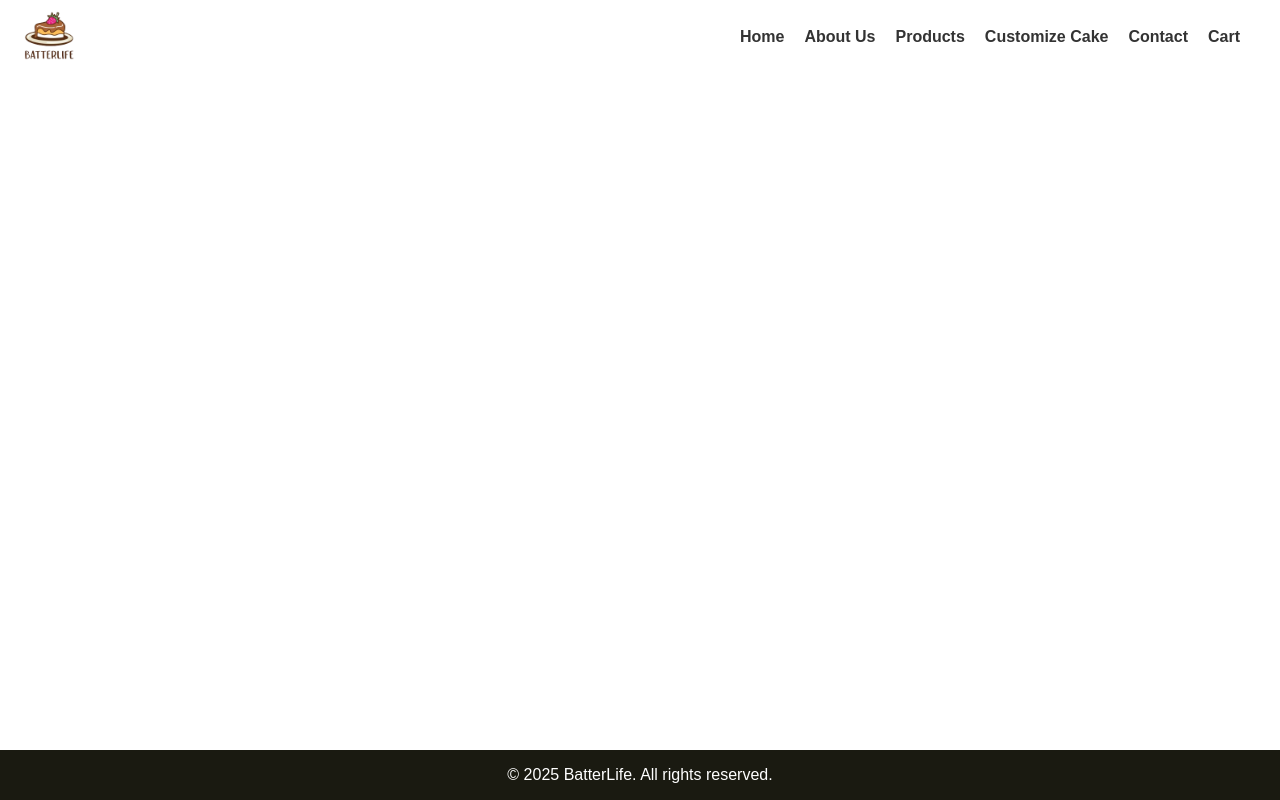
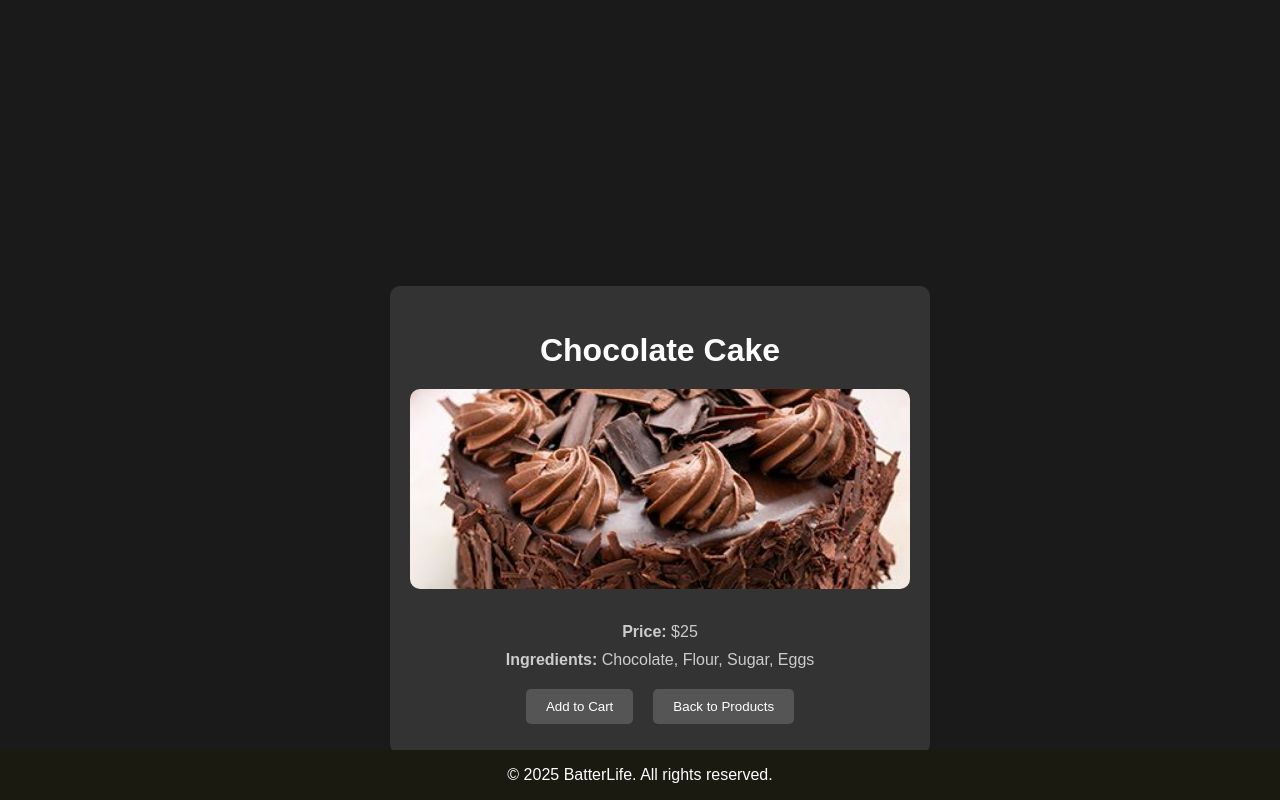
Before and after one commit to AndraSmarandache/batterlife, a React (Create React App) app: page /product/1 in a window 1280 px wide. Built offline with nearby package versions, Linux system fonts and the light colour scheme.

Commit message:
Initial product page

```diff
--- a/src/App.js
+++ b/src/App.js
@@ -8,6 +8,7 @@ import Contact from './components/Contact';
 import Cart from './components/Cart';
 import Header from './components/Header';
 import Footer from './components/Footer';
+import ProductDetails from './components/ProductDetails';
 import './App.css';
 
 function App() {
@@ -20,6 +21,8 @@ function App() {
             <Route path="/" element={<Home />} />
             <Route path="/about" element={<About />} />
             <Route path="/products" element={<Products />} />
+            <Route path="/" element={<Products />} />
+            <Route path="/product/:id" element={<ProductDetails />} />
             <Route path="/custom-cake" element={<CustomCake />} />
             <Route path="/contact" element={<Contact />} />
             <Route path="/cart" element={<Cart />} />
--- /dev/null
+++ b/src/components/ProductDetails.css
@@ -0,0 +1,55 @@
+.product-details {
+    padding-top: 120px;
+    padding-left: 20px;
+    padding-right: 20px;
+    color: white;
+    background-color: #1a1a1a;
+    min-height: 100vh;
+    display: flex;
+    justify-content: center;
+    align-items: center;
+  }
+
+  .details-content {
+    background: #333;
+    padding: 20px;
+    border-radius: 10px;
+    max-width: 500px;
+    width: 100%;
+    text-align: center;
+    color: white;
+  }
+
+  .details-content img {
+    width: 100%;
+    height: 200px;
+    object-fit: cover;
+    border-radius: 10px;
+    margin-bottom: 20px;
+  }
+
+  .details-content h2 {
+    font-size: 2rem;
+    margin-bottom: 20px;
+  }
+
+  .details-content p {
+    font-size: 1rem;
+    margin: 10px 0;
+    color: #ccc;
+  }
+
+  .details-content button {
+    padding: 10px 20px;
+    background-color: #555;
+    color: white;
+    border: none;
+    border-radius: 5px;
+    cursor: pointer;
+    transition: background-color 0.3s ease;
+    margin: 10px;
+  }
+
+  .details-content button:hover {
+    background-color: #777;
+  }
--- /dev/null
+++ b/src/components/ProductDetails.js
@@ -0,0 +1,44 @@
+import React from 'react';
+import { useParams, useNavigate } from 'react-router-dom';
+import './ProductDetails.css';
+
+function ProductDetails() {
+  const { id } = useParams();
+  const navigate = useNavigate();
+
+  const products = [
+    { id: 1, name: 'Chocolate Cake', category: 'cakes', price: 25, image: '/images/chocolate-cake.jpg', ingredients: ['Chocolate', 'Flour', 'Sugar', 'Eggs'] },
+    { id: 2, name: 'Strawberry Tart', category: 'pastries', price: 15, image: '/images/strawberry-tart.jpg', ingredients: ['Strawberries', 'Cream', 'Pastry'] },
+    { id: 3, name: 'Vanilla Cupcake', category: 'cakes', price: 5, image: '/images/vanilla-cupcake.jpg', ingredients: ['Vanilla', 'Flour', 'Sugar', 'Eggs'] },
+    { id: 4, name: 'Almond Cookies', category: 'cookies', price: 10, image: '/images/almond-cookies.jpg', ingredients: ['Almonds', 'Flour', 'Sugar', 'Butter'] },
+    { id: 5, name: 'Cheesecake', category: 'cakes', price: 20, image: '/images/cheesecake.jpg', ingredients: ['Cream Cheese', 'Biscuits', 'Sugar', 'Berries'] },
+    { id: 6, name: 'Macarons', category: 'pastries', price: 12, image: '/images/macarons.jpg', ingredients: ['Almond Flour', 'Sugar', 'Egg Whites', 'Food Coloring'] },
+    { id: 7, name: 'Brownies', category: 'cookies', price: 8, image: '/images/brownies.jpg', ingredients: ['Chocolate', 'Butter', 'Sugar', 'Flour'] },
+    { id: 8, name: 'Tiramisu', category: 'desserts', price: 18, image: '/images/tiramisu.jpg', ingredients: ['Mascarpone', 'Coffee', 'Ladyfingers', 'Cocoa'] },
+  ];
+
+  const product = products.find(p => p.id === parseInt(id));
+
+  const handleAddToCart = () => {
+    alert(`${product.name} added to cart!`);
+  };
+
+  if (!product) {
+    return <div>Product not found!</div>;
+  }
+
+  return (
+    <div className="product-details">
+      <div className="details-content">
+        <h2>{product.name}</h2>
+        <img src={product.image} alt={product.name} />
+        <p><strong>Price:</strong> ${product.price}</p>
+        <p><strong>Ingredients:</strong> {product.ingredients.join(', ')}</p>
+        <button onClick={handleAddToCart}>Add to Cart</button>
+        <button onClick={() => navigate(-1)}>Back to Products</button>
+      </div>
+    </div>
+  );
+}
+
+export default ProductDetails;
--- a/src/components/Products.css
+++ b/src/components/Products.css
@@ -185,11 +185,22 @@ h1 {
   transition: transform 0.3s ease, box-shadow 0.3s ease;
   background-color: #333;
   width: 100%;
+  text-decoration: none; /* Elimină sublinierea */
+  color: inherit; /* Păstrează culoarea textului */
 }
 
 .product-card:hover {
   transform: scale(1.05);
   box-shadow: 0 4px 20px rgba(0, 0, 0, 0.5);
+}
+
+.product-card h3 {
+  margin: 10px;
+  font-size: 1.2rem;
+  text-align: center;
+  white-space: nowrap;
+  overflow: hidden;
+  text-overflow: ellipsis;
 }
 
 .product-image {
--- a/src/components/Products.js
+++ b/src/components/Products.js
@@ -1,10 +1,10 @@
 import React, { useState } from 'react';
+import { Link } from 'react-router-dom';
 import { FaSort } from 'react-icons/fa';
 import './Products.css';
 
 function Products() {
   const [selectedCategory, setSelectedCategory] = useState('all');
-  const [selectedProduct, setSelectedProduct] = useState(null);
   const [sortBy, setSortBy] = useState('name-asc');
   const [isSortOpen, setIsSortOpen] = useState(false);
 
@@ -93,11 +93,7 @@ function Products() {
 
       <div className="product-list">
         {sortedProducts.map(product => (
-          <div
-            key={product.id}
-            className="product-card"
-            onClick={() => setSelectedProduct(product)}
-          >
+          <Link to={`/product/${product.id}`} key={product.id} className="product-card">
             <div className="product-image">
               <img src={product.image} alt={product.name} />
               <div className="overlay">
@@ -108,21 +104,9 @@ function Products() {
             </div>
             <h3>{product.name}</h3>
             <p>${product.price}</p>
-          </div>
+          </Link>
         ))}
       </div>
-
-      {selectedProduct && (
-        <div className="product-details">
-          <div className="details-content">
-            <h2>{selectedProduct.name}</h2>
-            <img src={selectedProduct.image} alt={selectedProduct.name} />
-            <p><strong>Price:</strong> ${selectedProduct.price}</p>
-            <p><strong>Ingredients:</strong> {selectedProduct.ingredients.join(', ')}</p>
-            <button onClick={() => setSelectedProduct(null)}>Close</button>
-          </div>
-        </div>
-      )}
     </div>
   );
 }
```
